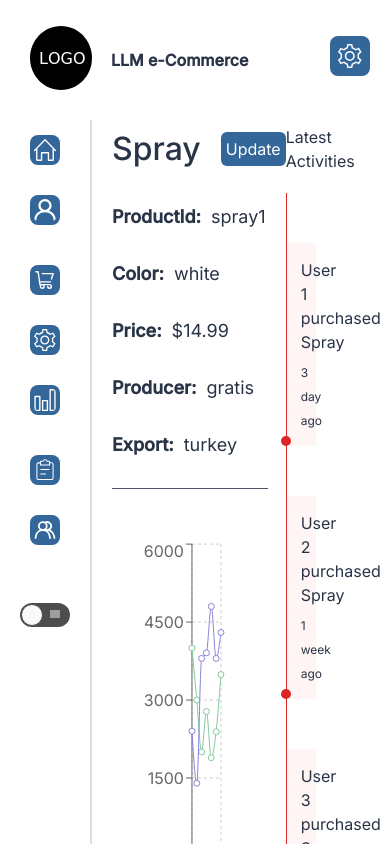
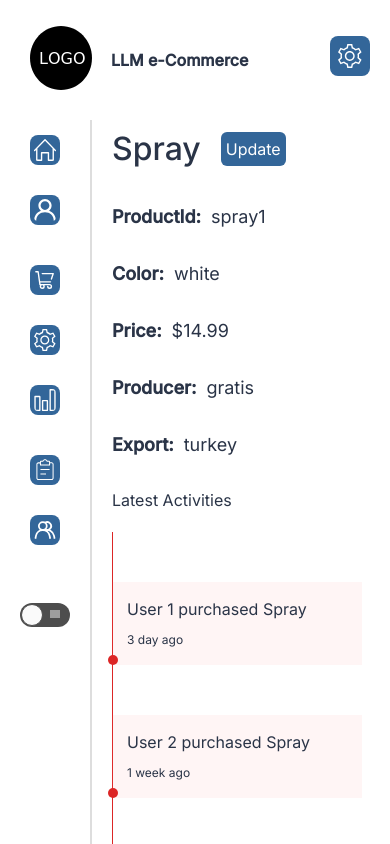
Before and after one commit to iTzMiNOS/react-eCommerce-dashboard, a React (Vite) app: page /products/1 in a window 390 px wide. Shown: the top 844 px of the page. Built offline with nearby package versions, Linux system fonts and the light colour scheme; grey boxes are pictures that could not be loaded; what miragejs would draw is missing.

Commit message:
modified:   src/Components/SinglePage/SinglePage.jsx 	modified:   src/Pages/Customers/Customers.jsx 	modified:   src/Pages/Integrations/Integrations.jsx 	modified:   src/Pages/Orders/Orders.jsx 	modified:   src/Pages/Products/Products.jsx 	modified:   src/Pages/Statistics/Statistics.jsx

```diff
--- a/src/Components/SinglePage/SinglePage.jsx
+++ b/src/Components/SinglePage/SinglePage.jsx
@@ -6,12 +6,12 @@ import './SinglePage.css'
 export default function SinglePage(props) {
 
     return (
-        <div className="single-page flex xxl:flex-row sm:flex-col xl:gap-[50px] md">
+        <div className="single-page flex xxl:flex-row flex-col xl:gap-[50px]">
             <div className="view flex-[1]">
                 <div className="info">
                     <div className="top-info flex items-center gap-[20px]">
                         <h1 className="font-[500] text-[32px]">{props.title}</h1>
-                        <button className="p-[5px] rounded-md transition ease-in-out delay-150 bg-[color:var(--btn-bg)] text-[color:var(--btn-text)] hover:scale-105 hover:bg-slate-100 duration-300">Update</button>
+                        <button className="p-[5px] rounded-md transition ease-in-out delay-150 bg-[color:var(--btn-bg)] text-[color:var(--btn-text)] hover:scale-105 hover:bg-[color:var(--btn-bg)] duration-300">Update</button>
                     </div>
                     <div className="details text-[18px]">
                         {Object.entries(props.info).map((item) => (
@@ -22,8 +22,8 @@ export default function SinglePage(props) {
                         ))}
                     </div>
                 </div>
-                <hr className="w-[90%] lg:block sm:hidden h-0 border-[0.5] border-solid border-gray-600 my-[20px] mx-0"/>
-                {props.chart && props.datas && <div className="chart lg:block sm:hidden mt-[50px] w-[80%] h-[400px]">
+                <hr className="w-[90%] lg:block hidden h-0 border-[0.5] border-solid border-gray-600 my-[20px] mx-0"/>
+                {props.chart && props.datas && <div className="chart lg:block hidden mt-[50px] w-[80%] h-[400px]">
                     <ResponsiveContainer width="100%" height="100%">
                         <LineChart
                         width={500}
@@ -53,7 +53,7 @@ export default function SinglePage(props) {
                 {props.activities && <ul>
                     {props.activities.map(act => (
                         <li key={act.text} className="list-none relative w-[1px] pt-[50px] bg-red-600 after:content-[''] after:absolute after:w-[10px] after:h-[10px] after:rounded-[50%] after:left-[50%] after:bottom-0 after:bg-red-600 after:translate-x-[-50%]">
-                            <div className="lg:min-w-[480px] sm:min-w-[250px] p-[15px] bg-[#f45b6810]">
+                            <div className="lg:min-w-[480px] min-w-[250px] p-[15px] bg-[#f45b6810]">
                                 <p className="mb-[5px]">{act.text}</p>
                                 <time className="text-[12px]">{act.time}</time>
                             </div>
--- a/src/Pages/Customers/Customers.jsx
+++ b/src/Pages/Customers/Customers.jsx
@@ -110,7 +110,7 @@ export default function Customers(){
             />
             <div className="info-container flex items-center gap-[20px] mb-[20px]">
                 <h1 className="text-2xl">Customers</h1>
-                <button onClick={() => {setOpen(true); scrollToTop();}} className="p-[5px] rounded-md transition ease-in-out delay-150 bg-[color:var(--btn-bg)] text-[color:var(--btn-text)] hover:scale-105 hover:bg-gray-300 duration-300">
+                <button onClick={() => {setOpen(true); scrollToTop();}} className="p-[5px] rounded-md transition ease-in-out delay-150 bg-[color:var(--btn-bg)] text-[color:var(--btn-text)] hover:scale-105 hover:bg-[color:var(--btn-bg)] duration-300">
                     Add New Customer
                 </button>
             </div>
--- a/src/Pages/Integrations/Integrations.jsx
+++ b/src/Pages/Integrations/Integrations.jsx
@@ -114,7 +114,7 @@ export default function Integrations(){
             />
             <div className="info-container flex items-center gap-[20px] mb-[20px]">
                 <h1 className="text-2xl">Integrations</h1>
-                <button onClick={() => {setOpen(true); scrollToTop();}} className="p-[5px] rounded-md transition ease-in-out delay-150 bg-[color:var(--btn-bg)] text-[color:var(--btn-text)] hover:scale-105 hover:bg-gray-300 duration-300">
+                <button onClick={() => {setOpen(true); scrollToTop();}} className="p-[5px] rounded-md transition ease-in-out delay-150 bg-[color:var(--btn-bg)] text-[color:var(--btn-text)] hover:scale-105 hover:bg-[color:var(--btn-bg)] duration-300">
                     Add New Integration
                 </button>
             </div>
--- a/src/Pages/Orders/Orders.jsx
+++ b/src/Pages/Orders/Orders.jsx
@@ -127,7 +127,7 @@ export default function Orders(){
             />
             <div className="info-container flex items-center gap-[20px] mb-[20px]">
                 <h1 className="text-2xl">Orders</h1>
-                <button onClick={() => {setOpen(true); scrollToTop();}} className="p-[5px] rounded-md transition ease-in-out delay-150 bg-[color:var(--btn-bg)] text-[color:var(--btn-text)] hover:scale-105 hover:bg-gray-300 duration-300">
+                <button onClick={() => {setOpen(true); scrollToTop();}} className="p-[5px] rounded-md transition ease-in-out delay-150 bg-[color:var(--btn-bg)] text-[color:var(--btn-text)] hover:scale-105 hover:bg-[color:var(--btn-bg)] duration-300">
                     Add New Order
                 </button>
             </div>
--- a/src/Pages/Products/Products.jsx
+++ b/src/Pages/Products/Products.jsx
@@ -114,7 +114,7 @@ export default function Products(){
             />
             <div className="info-container flex items-center gap-[20px] mb-[20px]">
                 <h1 className="text-2xl">Products</h1>
-                <button onClick={() => {setOpen(true); scrollToTop();}} className="p-[5px] rounded-md transition ease-in-out delay-150 bg-[color:var(--btn-bg)] text-[color:var(--btn-text)] hover:scale-105 hover:bg-gray-300 duration-300">
+                <button onClick={() => {setOpen(true); scrollToTop();}} className="p-[5px] rounded-md transition ease-in-out delay-150 bg-[color:var(--btn-bg)] text-[color:var(--btn-text)] hover:scale-105 hover:bg-[color:var(--btn-bg)] duration-300">
                     Add New Product
                 </button>
             </div>
--- a/src/Pages/Statistics/Statistics.jsx
+++ b/src/Pages/Statistics/Statistics.jsx
@@ -11,16 +11,16 @@ import './Statistics.css'
 
 export default function Statistics(){
     return (
-        <div className="statistics grid grid-flow-dense xxl:grid-cols-4 xl:grid-cols-3 lg:grid-cols-2 md:grid-cols-1 sm:grid-cols-1 sm:auto-rows-[minmax(120px,auto)] md:auto-rows-[minmax(180px,auto)] gap-[20px] ">
+        <div className="statistics grid grid-cols-1 xxl:grid-cols-4 xl:grid-cols-3 lg:grid-cols-2 md:grid-cols-1 sm:grid-cols-1 auto-rows-[minmax(180px,auto)] gap-[20px] ">
             <div className="box1 col-span-1 row-span-3 p-[20px] rounded-[10px] border-solid border-[1px] border-[color:var(--soft-bg)]">
                 <RecentTransactions />
             </div>
             <div className="box2 col-span-1 row-span-1 p-[20px] rounded-[10px] border-solid border-[1px] border-[color:var(--soft-bg)]"><ChartLine {...leadData} /></div>
             <div className="box3 col-span-1 row-span-1 p-[20px] rounded-[10px] border-solid border-[1px] border-[color:var(--soft-bg)]"><ChartLine {...salesData} /></div>
-            <div className="box4 col-span-1 row-span-3 p-[20px] rounded-[10px] border-solid border-[1px] border-[color:var(--soft-bg)]"><ChartPie {...pieData} /></div>
+            <div className="box4 col-span-1 sm:hidden hidden lg:grid row-span-3 p-[20px] rounded-[10px] border-solid border-[1px] border-[color:var(--soft-bg)]"><ChartPie {...pieData} /></div>
             <div className="box5 col-span-1 row-span-1 p-[20px] rounded-[10px] border-solid border-[1px] border-[color:var(--soft-bg)]"><ChartLine {...orderData} /></div>
             <div className="box6 col-span-1 row-span-1 p-[20px] rounded-[10px] border-solid border-[1px] border-[color:var(--soft-bg)]"><ChartLine {...marketingData} /></div>
-            <div className="box7 xl:grid lg:grid md:hidden sm:hidden col-span-2 row-span-2 p-[20px] rounded-[10px] border-solid border-[1px] border-[color:var(--soft-bg)]"><ChartArea {...areaData} /> </div>
+            <div className="box7 xl:grid lg:grid md:hidden sm:hidden hidden col-span-2 row-span-2 p-[20px] rounded-[10px] border-solid border-[1px] border-[color:var(--soft-bg)]"><ChartArea {...areaData} /> </div>
             <div className="box8 col-span-1 row-span-1 p-[20px] rounded-[10px] border-solid border-[1px] border-[color:var(--soft-bg)]"><ChartBox {...revenueData}/></div>
             <div className="box9 col-span-1 row-span-1 p-[20px] rounded-[10px] border-solid border-[1px] border-[color:var(--soft-bg)]"><ChartBox {...visitData}/></div>
         </div>
```
